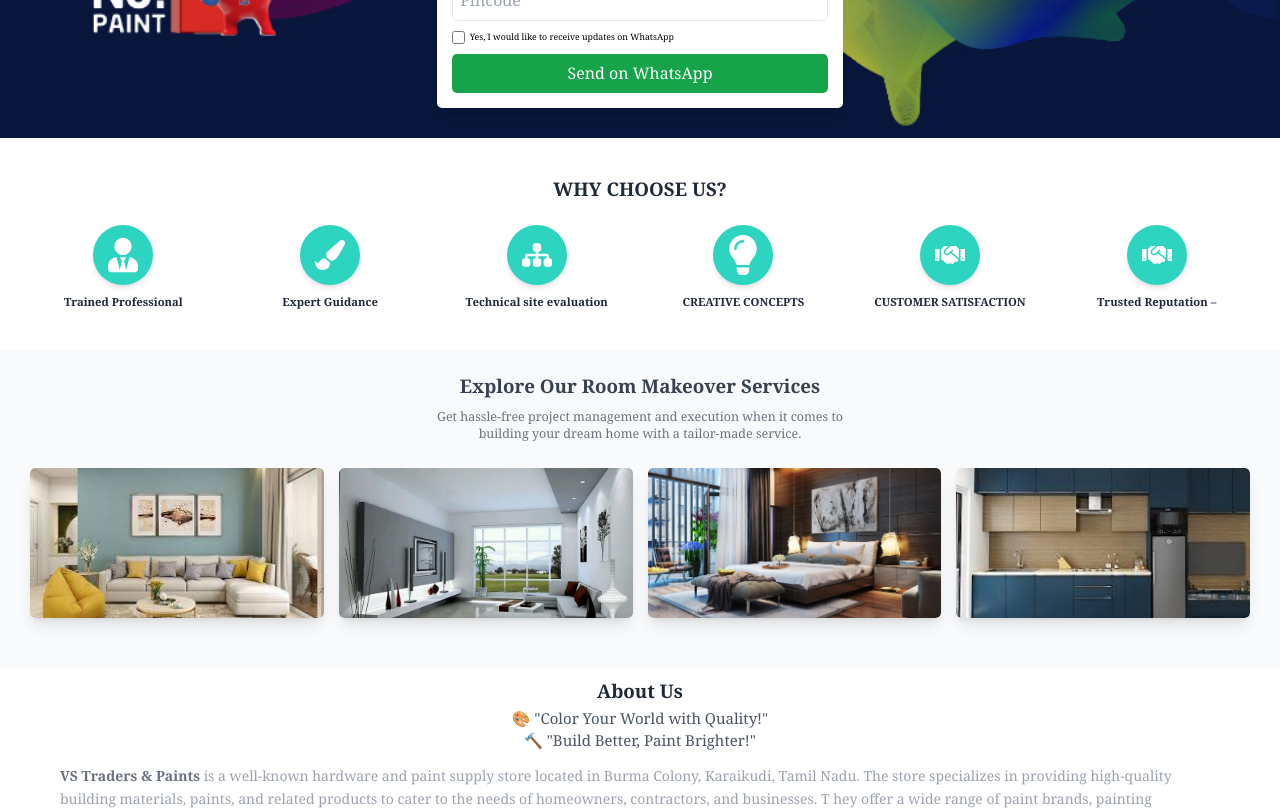
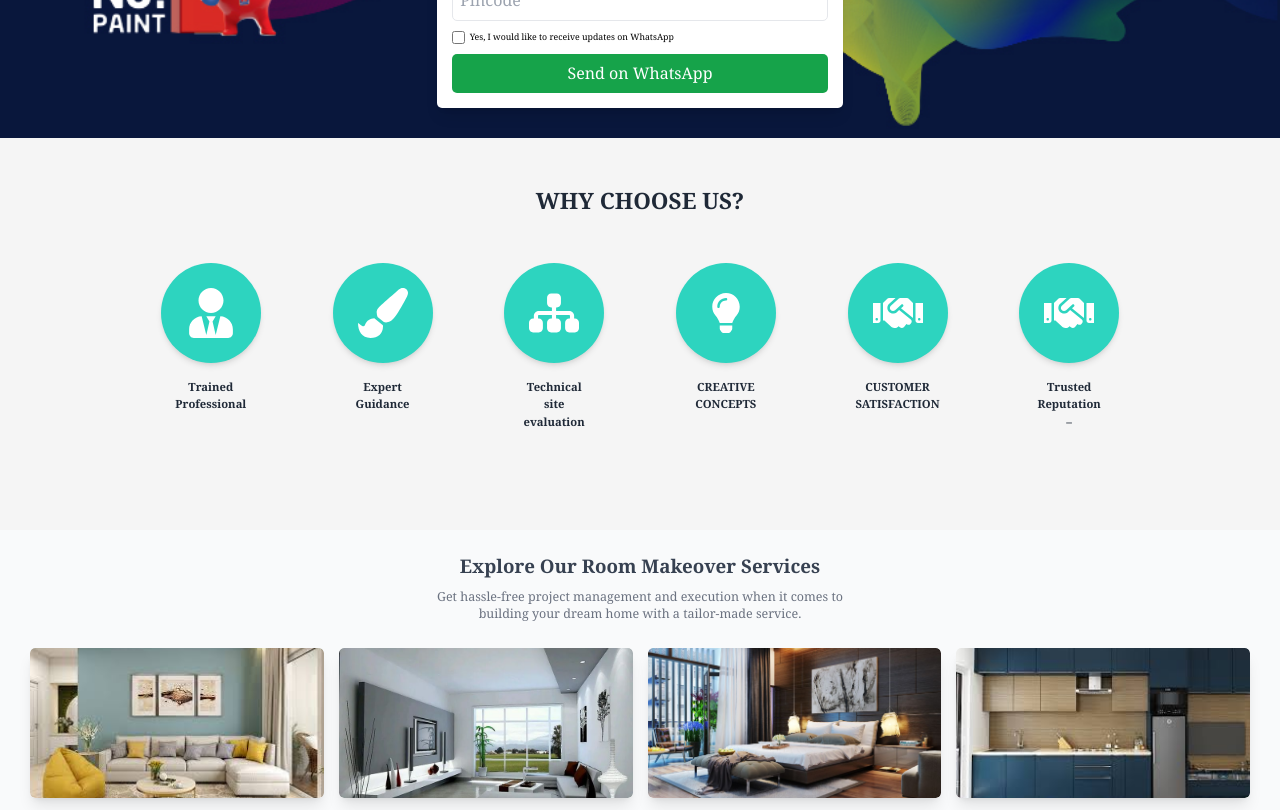
Before and after one commit to Kabileshwaran183/vs-traders, a React (Vite) app: page / in a window 1280 px wide. Shown: the part 1760-2570 px from the top of the page. Built offline with nearby package versions, Linux system fonts and the light colour scheme.

Commit message:
why choose us section updated

```diff
--- a/src/components/WhyChooseus.jsx
+++ b/src/components/WhyChooseus.jsx
@@ -30,13 +30,13 @@ const WhyChooseUs = () => {
     ];
 
     return (
-        <section className="bg-white">
-            <div className="container mx-auto px-6 py-12 text-center bg-white ">
-                <h2 className="text-lg md:text-3xl font-bold text-gray-800 mb-10">WHY CHOOSE US?</h2>
-                <div className=" grid grid-cols-3 md:grid-cols-6 gap-8 ">
+        <section className=" padding-x padding-y">
+            <div className="text-center">
+                <h2 className="title">WHY CHOOSE US?</h2>
+                <div className=" grid grid-cols-3 md:grid-cols-6 px-40 ">
                     {features.map((feature, index) => (
-                        <div key={index} className="flex flex-col items-center">
-                            <div className="w-20 md:w-24 h-20 md:h-24 bg-teal-400 flex items-center justify-center rounded-full shadow-md px-6">
+                        <div key={index} className="flex flex-col gap-3 items-center p-20">
+                            <div className="w-32 md:w-40 h-32 md:h-40 bg-teal-400 flex items-center justify-center rounded-full shadow-md px-6">
                                 {feature.icon}
                             </div>
                             <p className="mt-3 text-xs md:text-lg font-semibold text-gray-800">{feature.title}</p>
--- a/src/index.css
+++ b/src/index.css
@@ -57,3 +57,13 @@ html {
 .background{
     background:url(/award/banner-1-revised.webp)
 }
+
+.title{
+    @apply text-4xl font-bold text-center text-gray-800
+}
+.padding-x{
+    @apply px-10
+}
+.padding-y{
+    @apply py-20
+}
```
